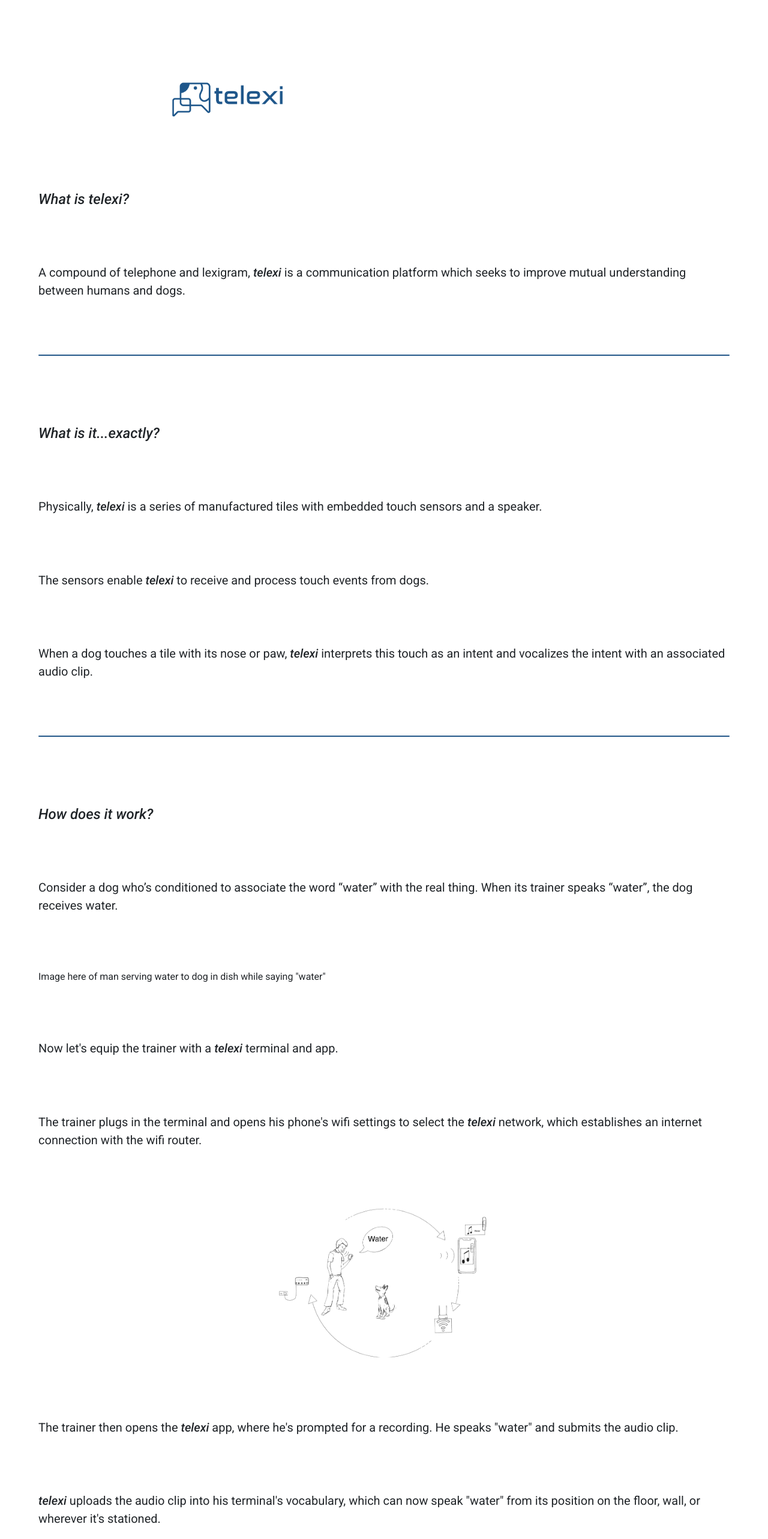
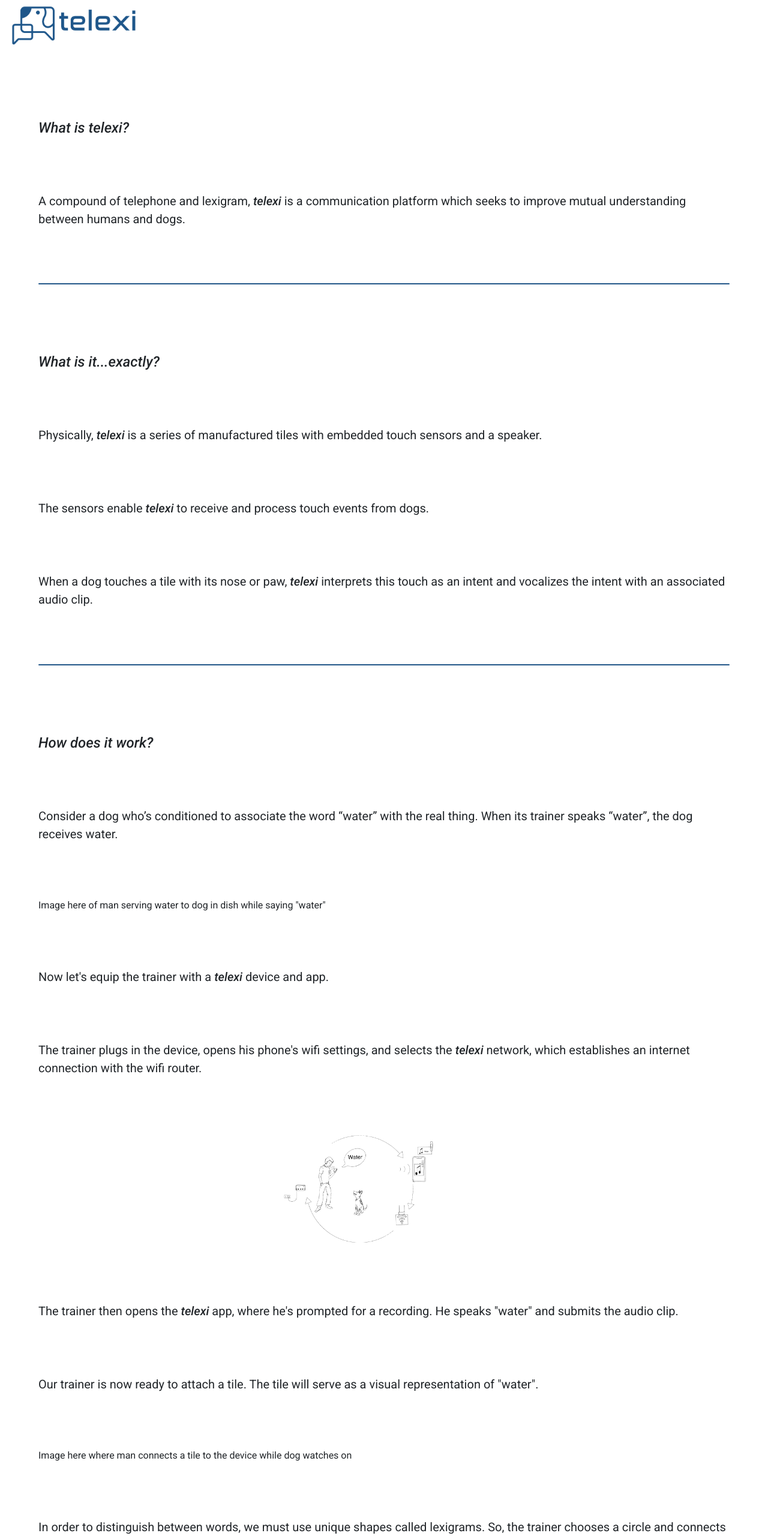
Before and after one commit to seawolfsoftware/react-BHI, a React (Create React App) app: page /faq in a window 1280 px wide. Shown: the top 2565 px of the page at 60% size. Built offline with nearby package versions, Linux system fonts and the light colour scheme.

Commit message:
content changes

```diff
--- a/src/App.css
+++ b/src/App.css
@@ -107,10 +107,9 @@
 
 
 .telexi_logo {
-  height: 75px;
-  width: auto;
-  margin-left: 21%;
-  margin-top: 10%;
+  height: 70px;
+  width: 250px;
+
 }
 
 .streambox {
@@ -141,6 +140,7 @@
     display: block;
     margin-left: auto;
     margin-right: auto;
+    padding-right: 7%;
 }
 
 .stream_header {
@@ -154,7 +154,7 @@
   }
 
   .telexi_logo {
-    height: 70px;
+
   }
 
   .navbar {
--- a/src/components/Faq.js
+++ b/src/components/Faq.js
@@ -17,7 +17,7 @@
         <div>
 
             <div>
-                <img className="telexi_logo"
+                <img className="telexi_logo img-fluid"
                 src={telexi_logo}
                 alt=""
                 />
@@ -54,10 +54,10 @@
                 <p>Image here of man serving water to dog in dish while saying "water" </p>
 
                 <p className="paragraph">Now let's equip the trainer with a
-                <em> telexi</em> terminal and app.</p>
+                <em> telexi</em> device and app.</p>
 
-                <p className="paragraph">The trainer plugs in the terminal
-                and opens his phone's wifi settings to select the <em>telexi</em> network,
+                <p className="paragraph">The trainer plugs in the device,
+                opens his phone's wifi settings, and selects the <em>telexi</em> network,
                 which establishes an internet connection with the wifi router.</p>
 
                 <div>
@@ -65,7 +65,7 @@
                     src={draft}
                     alt="draft"
                     height="auto"
-                    width="375px"/>
+                    width="350px"/>
                 </div>
 
 
@@ -73,28 +73,29 @@
                 where he's prompted for a recording.
                 He speaks "water" and submits the audio clip.</p>
 
-                <p className="paragraph"><em>telexi</em> uploads the audio clip into his terminal's vocabulary,
-                which can now speak "water" from its position on the floor, wall, or wherever it's stationed.</p>
-
                 <p className="paragraph">Our trainer is now ready to attach a tile. The tile
                 will serve as a visual representation of "water".</p>
 
-                <p>Image here where man connects a tile to the terminal while dog watches on</p>
+                <p>Image here where man connects a tile to the device while dog watches on</p>
 
                 <p className="paragraph">In order to distinguish between words, we must use unique
-                shapes. So, the trainer chooses a circle
-                and connects the tile to the terminal.
+                shapes called lexigrams. So, the trainer chooses a circle
+                and connects the tile to the device.
                  </p>
 
                 <p className="paragraph">Navigating back to the app, he
-                 assigns the "water" audio clip to the tile. Now, when his dog touches the
-                tile, it can request water! </p>
+                 assigns the "water" audio clip to the tile. </p>
+
+                 <p className="paragraph"><em>telexi</em> uploads
+                 the clip into his device's vocabulary,
+                which can now speak "water" from its position on the floor, wall, or wherever it's stationed.</p>
 
                 <p>insert image of dog touching tile with its nose as man watches on with a smile</p>
 
-            <div>
-                <p className="paragraph">The dog telephoned a lexigram!</p>
-            </div>
+                <p p className="paragraph">Now, when the dog touches the
+                tile, it can request water! The dog telephoned a lexigram!</p>
+
+
 
             <hr className="hr"/>
 
```
